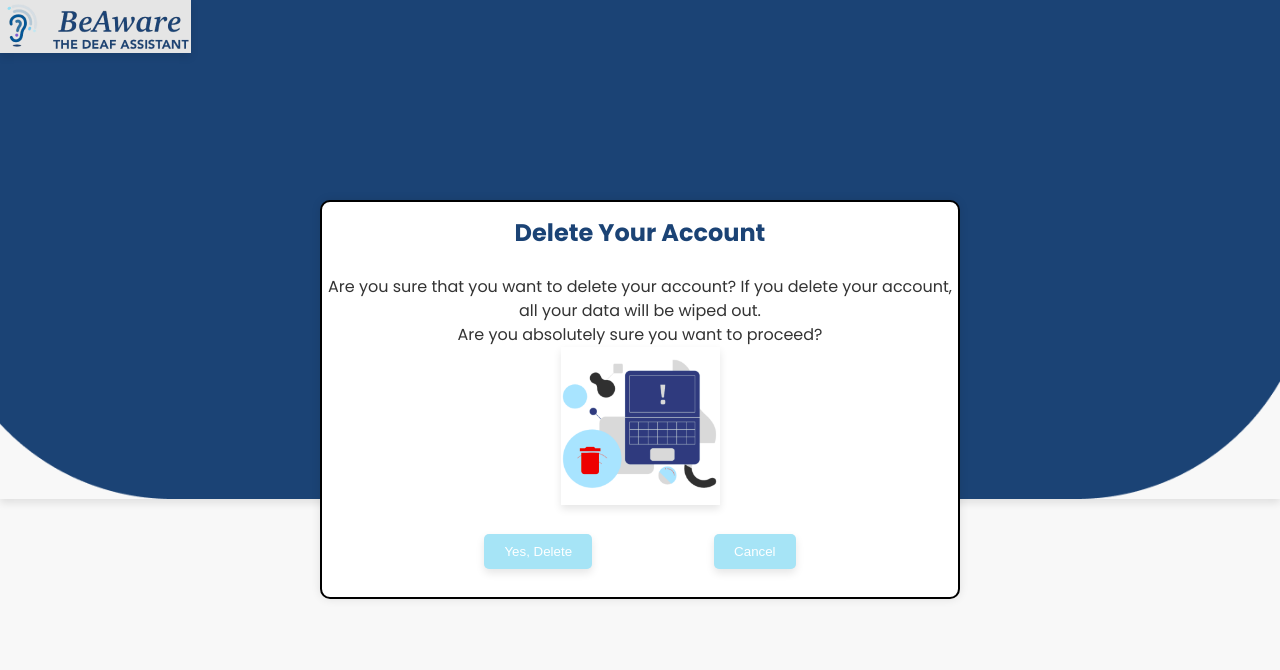
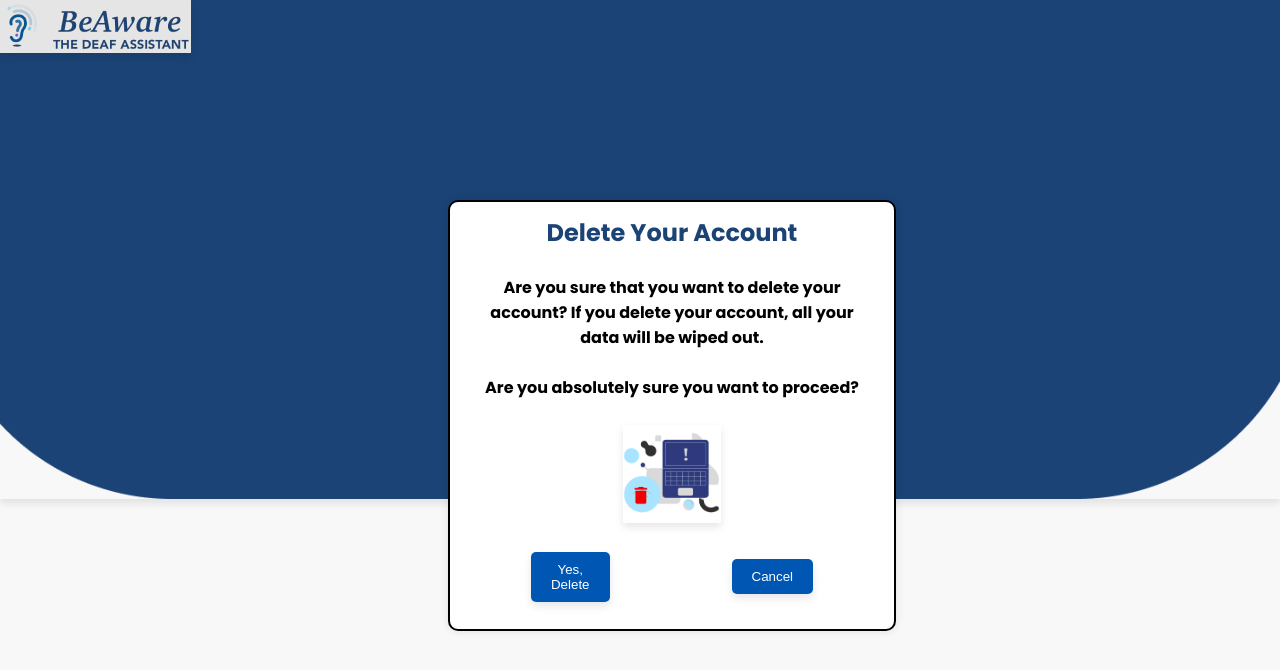
Before and after one commit to prabhnosingh/Be_Aware, a React (Create React App) app in the folder client/: page /deleteprofileConfirmation in a window 1280 px wide. Shown: the top 670 px of the page. Built offline with nearby package versions, Linux system fonts and the light colour scheme.

Commit message:
Modified styling of delete components

```diff
--- a/client/src/components/deleteProfile/deleteProfile.js
+++ b/client/src/components/deleteProfile/deleteProfile.js
@@ -1,12 +1,20 @@
 import React from 'react';
-import './deletprofile-style.css'; // Import your CSS file
-
-
+import './deleteprofile-style.css';
 import rectangle135 from './src/img/Rectangle 135.png'
 import beAwareLogo from './src/img/logo-dark-removebg-preview 1.png'
 import deleteMsgLogo from './src/img/undraw_throw_away_re_x60k 1.png'
 
+import {useNavigate} from 'react-router-dom'
+
+
 const DeleteProfileComponent = () => {
+
+    const navigate=useNavigate();
+
+    const redirectToLogin = () => {
+        navigate('/');
+    };
+
     return (
         <div>
                <div id="deletePrfoileTopbar">
@@ -19,6 +27,9 @@ const DeleteProfileComponent = () => {
                     <br/>
                     <br/>
                     <h3>Your account is deleted successfully</h3>
+                    <br/>
+                    <br/>
+                    <button onClick={redirectToLogin}>Go back to Login Page</button>
                 </div>
         </div>
     );
--- a/client/src/components/deleteProfileCnf/deleteProfileCnf.js
+++ b/client/src/components/deleteProfileCnf/deleteProfileCnf.js
@@ -1,5 +1,5 @@
 import React from 'react';
-import './deletprofilecnf-style.css';
+import './deleteprofilecnf-style.css';
 import rectangle135 from './src/img/Rectangle 135.png';
 import beAwareLogo from './src/img/logo-dark-removebg-preview 1.png';
 import deleteProfileLogo from './src/img/deleteProfilelogo.png';
@@ -44,8 +44,10 @@ const DeleteProfileCnfComponent = () => {
                 <div id="deletePrfoileCnfMain">
                     <h2>Delete Your Account</h2>
                     <br/>
-                    <p>Are you sure that you want to delete your account? If you delete your account, all your data will be wiped out.</p>
-                    <p>Are you absolutely sure you want to proceed?</p>
+                    <h4>Are you sure that you want to delete your account? If you delete your account, all your data will be wiped out.</h4>
+                    <br/>
+                    <h4>Are you absolutely sure you want to proceed?</h4>
+                    <br/>
                     <img src={deleteProfileLogo} alt="delete profile img"/>
                     <div id="deletePrfoileCnfBtn">
                         <table>
--- a/client/src/components/deleteProfileCnf/deletprofilecnf-style.css
+++ b/client/src/components/deleteProfileCnf/deleteprofilecnf-style.css
@@ -29,11 +29,14 @@
 }
 
 #deletePrfoileCnfMain {
+    width: 35%;
+    /* height: 40%; */
     position: absolute;
-    /* padding: 5%; */
+    padding: 2%;
     padding-top: 1%;
     padding-bottom: 2%;
     top: 25%;
+    left: 10%;
     background-color: #ffffff;
     border: 2px solid #000;
     border-radius: 10px;
@@ -47,6 +50,10 @@
 
 #deletePrfoileCnfMain h2{
     color: #1B4375;
+}
+
+#deletePrfoileCnfMain h4{
+    color: #000;
 }
 
 #deletePrfoileCnfMain img{
@@ -72,7 +79,7 @@
     padding: 10px 20px;
     margin: 0 10px;
     cursor: pointer;
-    background-color: #A6E4F6;
+    background-color: #0056b3;
     color: #ffffff;
     border: none;
     border-radius: 5px;
```
Also changed, not shown: client/src/components/deleteProfile/deleteprofile-style.css (renamed from client/src/components/deleteProfile/deletprofile-style.css).
